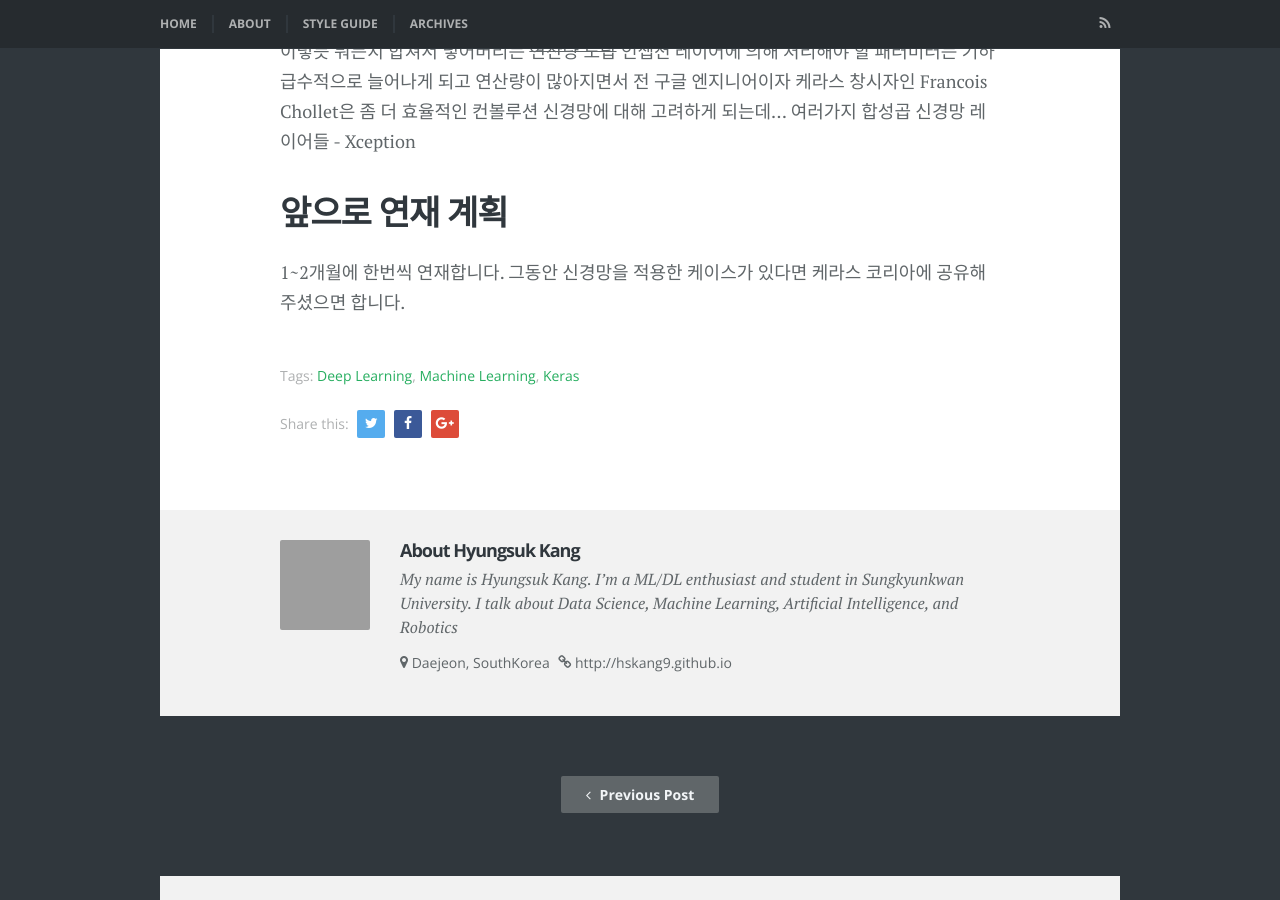
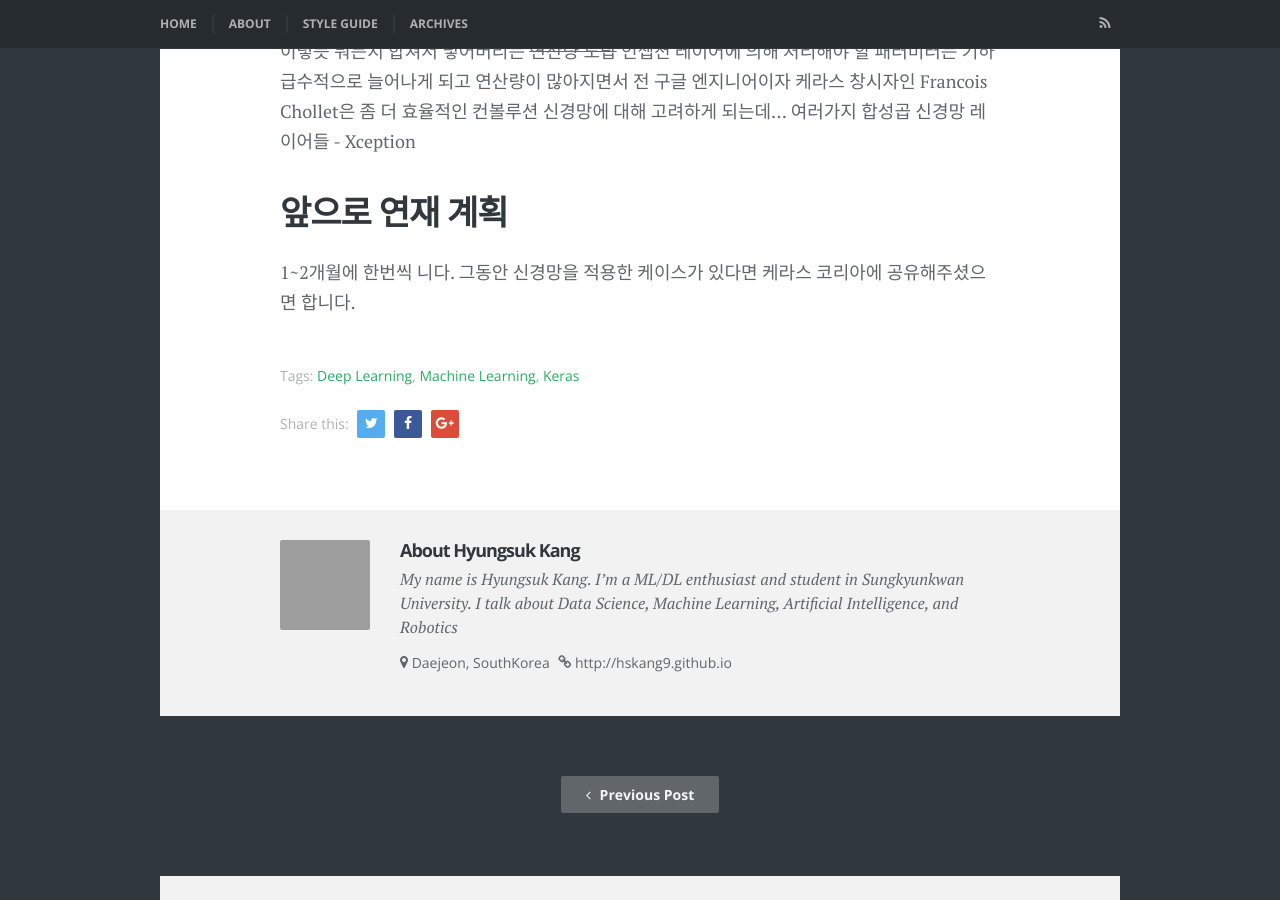
Before and after one commit to hskang9/hskang9.github.io, a Jekyll site: the page built from _posts/2017-11-24-Various_CNN_Layers.md, in a window 1280 px wide and 900 px high, scrolled down 5710 px. Built offline with Jekyll 4.4.1, drawn with Linux system fonts in a browser that asks for light colours; some web fonts are replaced; comment, search, counter and statistics services are not loaded; part of the change alters nothing that is shown; some of the changed text lies outside the part shown; grey boxes are pictures that could not be loaded.

Commit message:
Update 2017-11-24-Various_CNN_Layers.md

```diff
--- a/_posts/2017-11-24-Various_CNN_Layers.md
+++ b/_posts/2017-11-24-Various_CNN_Layers.md
@@ -42,7 +42,7 @@ def inception_block(input_layer, filter1=64, filter2=128, filter3=32, activation
     conv1x1 = Conv2D(filter1, kernel_size=(1,1), padding='same', activation=activation)(input_layer)
     conv3x3 = Conv2D(filter2, kernel_size=(3,3), padding='same', activation=activation)(input_layer)
     conv5x5 = Conv2D(filter3, kernel_size=(5,5), padding='same', activation=activation)(input_layer)
-    pooling = MaxPooling2D((3,3), strides=(1,1), padding='same', activation=activation)(input_layer)
+    pooling = MaxPooling2D((3,3), strides=(1,1), padding='same')(input_layer)
    #Average pooling은 평균값을 구하여 줄여주나 연산량을 많이 요구한다.
    #pooling = AveragePooling2D((3,3), strides=(1,1), padding='same')(input_layer)
     output_layer = concatenate([conv1x1, conv3x3, conv5x5, pooling])
@@ -67,11 +67,11 @@ from keras import models
 def inception_block_dim_reduce(input_layer, filter1, filter2, filter3, reduce1, reduce2, pool_proj, activation='relu', pull=False):
     conv1x1 = Conv2D(filter1, kernel_size=(1,1), padding='same', activation=activation)(input_layer)
     conv3x3_reduce = Conv2D(reduce1, kernel_size=(1,1), padding='same', activation=activation)(input_layer)
-    conv3x3 = Conv2D(filter2, kernel_size=(3,3), padding='same', activation=activation)(conv1x1_reduce)
+    conv3x3 = Conv2D(filter2, kernel_size=(3,3), padding='same', activation=activation)(conv3x3_reduce)
     conv5x5_reduce = Conv2D(reduce2, kernel_size=(1,1), padding='same', activation=activation)(input_layer)
     conv5x5 = Conv2D(filter3, kernel_size=(5,5), padding='same', activation=activation)(conv5x5_reduce)
     pooling = MaxPooling2D((3,3), strides=(1,1), padding='same', activation=activation)(input_layer)
-    pool_proj = Conv2D(pool_proj, kernel_size=(1,1), padding='same', activation=activation)(pooling)
+    pool_proj = Conv2D(pool_proj, kernel_size=(1,1), padding='same')(pooling)
     output_layer = concatenate([conv1x1, conv3x3, conv5x5, pool_proj])
 
     # Googlenet exracts pool_proj in order to ensemble in three cases
@@ -104,4 +104,4 @@ model = models.Model(input=inputs, output=output_layer)
 여러가지 합성곱 신경망 레이어들 - Xception
 
 ## 앞으로 연재 계획
-1~2개월에 한번씩 연재합니다. 그동안 신경망을 적용한 케이스가 있다면 케라스 코리아에 공유해주셨으면 합니다.
+1~2개월에 한번씩 니다. 그동안 신경망을 적용한 케이스가 있다면 케라스 코리아에 공유해주셨으면 합니다.
```
